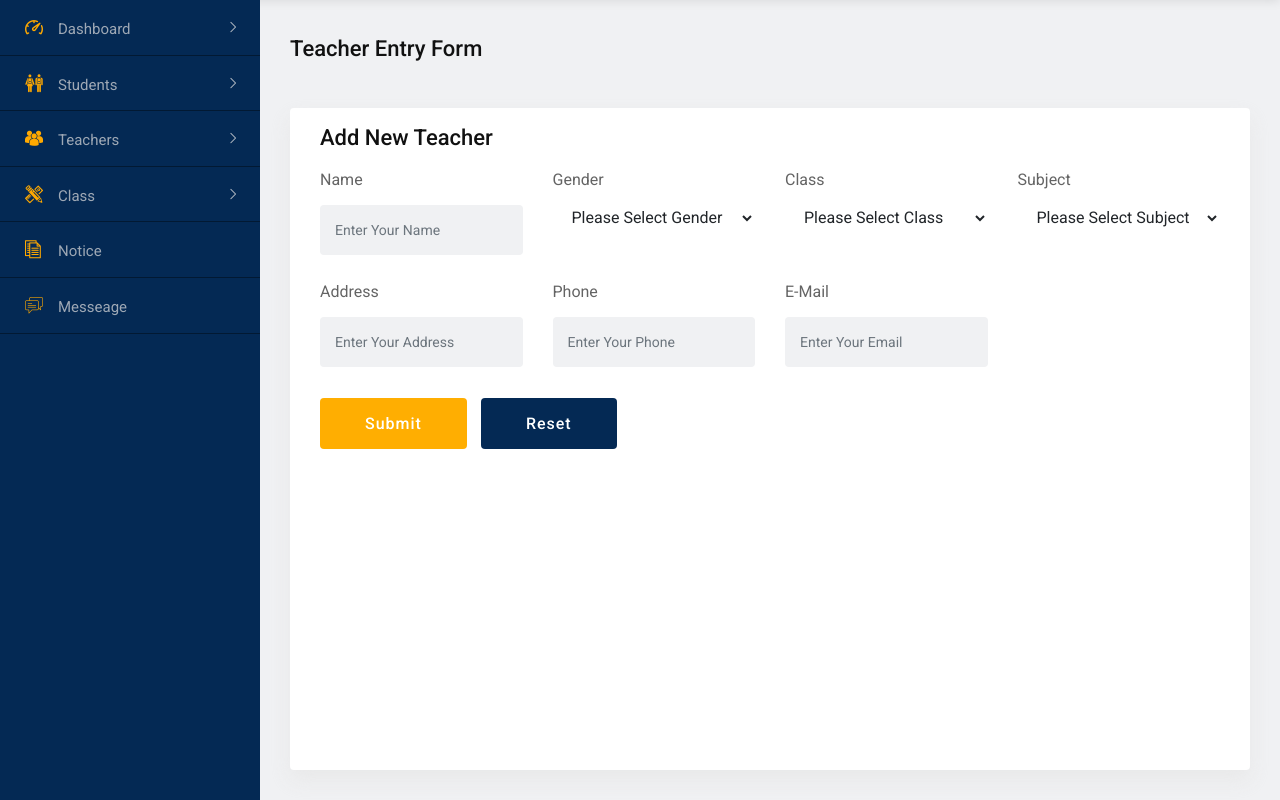
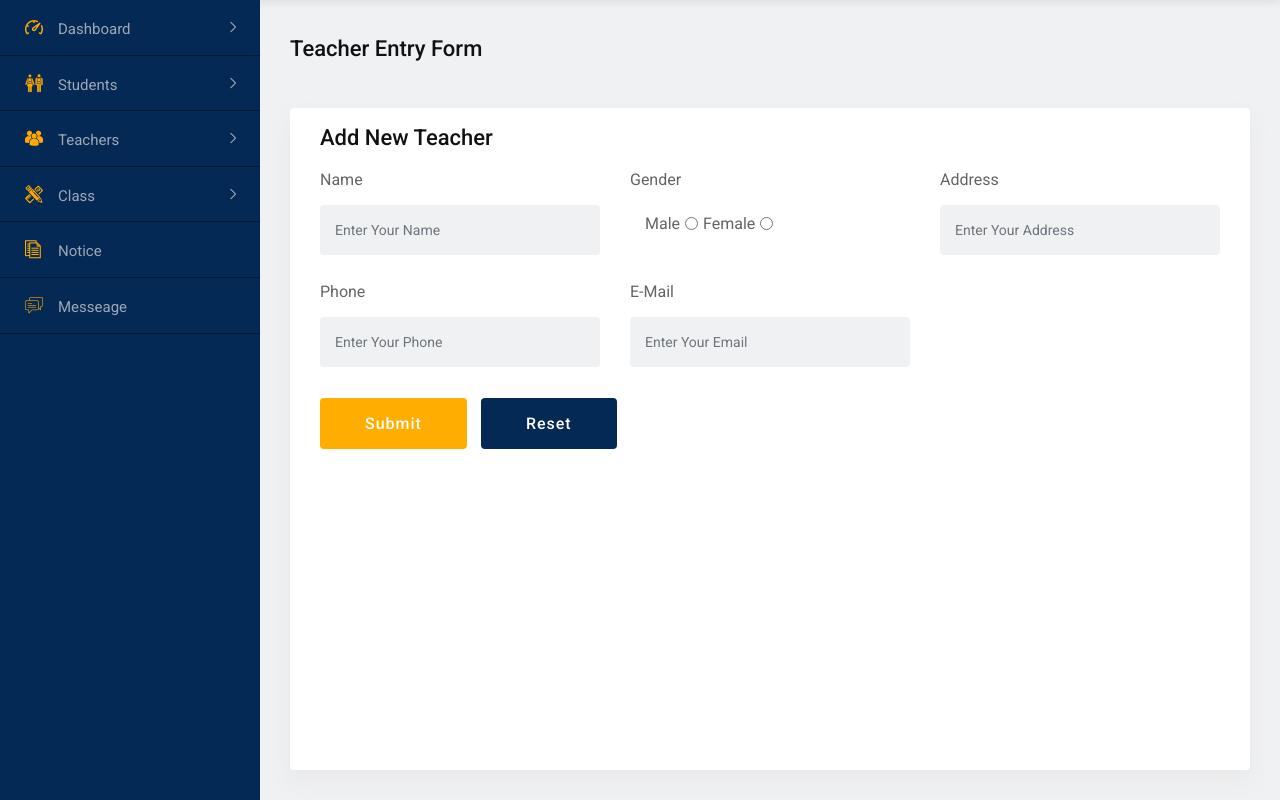
Before and after one commit to mizanur1326/myschool, a PHP site: page /add_teacher.php in a window 1280 px wide. Shown: the part 70-870 px from the top of the page. Run offline with PHP 8.4, Linux system fonts and the light colour scheme.

Commit message:
change db structure

```diff
--- a/admin/add_teacher.php
+++ b/admin/add_teacher.php
@@ -1,11 +1,11 @@
-<?php include_once("../includes/index_header.php");?>
+<?php include_once("../includes/index_header.php"); ?>
 
 
 <!-- Header Menu Area End Here -->
 <!-- Page Area Start Here -->
 <div class="dashboard-page-one">
     <!-- Sidebar Area Start Here -->
-<?php include_once("../includes/index_sidebar.php");?>
+    <?php include_once("../includes/index_sidebar.php"); ?>
     <!-- Sidebar Area End Here -->
     <div class="dashboard-content-one">
         <!-- Breadcubs Area Start Here -->
@@ -27,7 +27,7 @@
                     extract($_POST);
                     require_once("../includes/db_config.php");
 
-                                $sql = "INSERT INTO teachers VALUES(NULL, '$name', '$gender', '$class', '$subject', '$address', '$phone', '$email', '')";
+                    $sql = "INSERT INTO teachers VALUES(NULL, '$name', '$gender', '$address', '$phone', '$email', '')";
 
                     $db->query($sql);
 
@@ -36,66 +36,55 @@
                     }
                 }
                 ?>
-                        <form class="new-added-form" method="POST" action="<?php echo $_SERVER['PHP_SELF']?>">
+                <form class="new-added-form" method="POST" action="<?php echo $_SERVER['PHP_SELF'] ?>">
                     <div class="row">
-                                <div class="col-xl-3 form-group">
+                        <div class="col-xl-4 form-group">
                             <label>Name</label>
                             <input type="text" name="name" placeholder="Enter Your Name" class="form-control">
                         </div>
 
-                                <div class="col-xl-3 form-group">
+                        <div class="col-xl-4 form-group">
                             <label>Gender</label>
-                                    <select class="dropdown-item" name="gender">
+                            <!-- <select class="dropdown-item" name="gender">
                                         <option value="">Please Select Gender</option>
                                         <option value="Male">Male</option>
                                         <option value="Female">Female</option>
                                         <option value="Others">Others</option>
-                                    </select>
+                                    </select> -->
+
+                            <div class="input-group m-3">
+
+                                <label class="form-check-label m-2">Male</label>
+                                <input type="radio" name="gender" value="Male">
+                                <label class="form-check-label m-2">Female</label>
+                                <input type="radio" name="gender" value="Female">
+
                             </div>
-
-                                <div class="col-xl-3 form-group">
-                                    <label>Class</label>
-                                    <select class="select2 dropdown-item" name="class">
-                                        <option value="" >Please Select Class</option>
-                                        <option value="1">1</option>
-                                        <option value="2">2</option>
-                                        <option value="3">3</option>
-                                        <option value="4">4</option>
-                                        <option value="5">5</option>
-                                    </select>
-                                </div>
-
-                                <div class="col-xl-3 form-group">
-                                    <label>Subject</label>
-                                    <select class="select2 dropdown-item" name="subject">
-                                        <option value="">Please Select Subject</option>
-                                        <option value="Bangla">Bangla</option>
-                                        <option value="English">English</option>
-                                        <option value="Math">Math</option>
-                                        <option value="Science">Science</option>
-                                        <option value="GK">GK</option>
-                                    </select>
                         </div>
 
 
-                                <div class="col-xl-3 form-group">
+                        <div class="col-xl-4 form-group">
                             <label>Address</label>
                             <input type="text" name="address" placeholder="Enter Your Address" class="form-control">
                         </div>
+                    </div>
 
-
-                                <div class="col-xl-3 form-group">
+                    <div class="row">
+                        <div class="col-xl-4 form-group">
                             <label>Phone</label>
                             <input type="text" name="phone" placeholder="Enter Your Phone" class="form-control">
                         </div>
 
-                                <div class="col-xl-3 form-group">
+                        <div class="col-xl-4 form-group">
                             <label>E-Mail</label>
                             <input type="email" name="email" placeholder="Enter Your Email" class="form-control">
                         </div>
+                    </div>
 
+                    <div class="row">
                         <div class="col-12 form-group mg-t-8">
-                                    <button type="submit" name="submit" class="btn-fill-lg btn-gradient-yellow btn-hover-bluedark">Submit</button>
+                            <button type="submit" name="submit"
+                                class="btn-fill-lg btn-gradient-yellow btn-hover-bluedark">Submit</button>
                             <button type="reset" class="btn-fill-lg bg-blue-dark btn-hover-yellow">Reset</button>
                         </div>
                     </div>
@@ -103,6 +92,6 @@
             </div>
         </div>
         <!-- Add New Teacher Area End Here -->
-                <?php include_once("../includes/index_footer.php");?>
+        <?php include_once("../includes/index_footer.php"); ?>
     </div>
 </div>
```
Also changed, not shown: admin/all_teacher.php (+0 -8 lines), admin/edit_teacher.php (+34 -42 lines), sms_db.sql (deleted, +0 -90 lines), teachers.sql (added, +91 -0 lines). Lines whose indentation alone changed are shown as unchanged.
